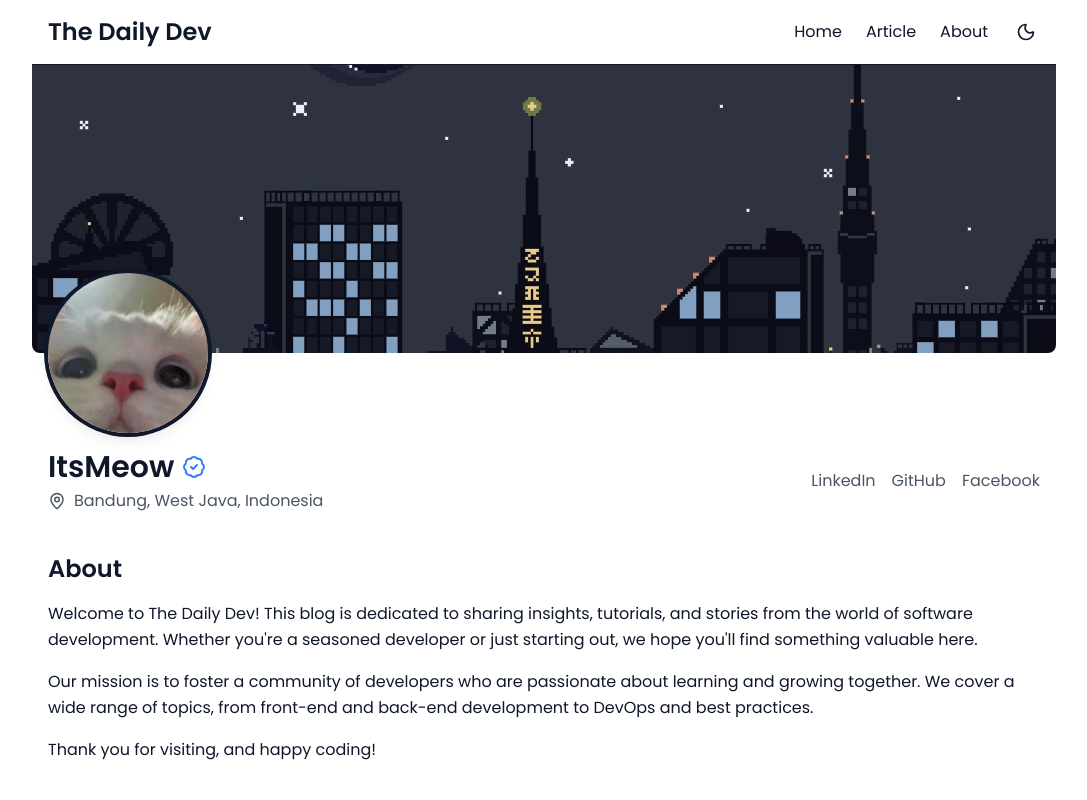
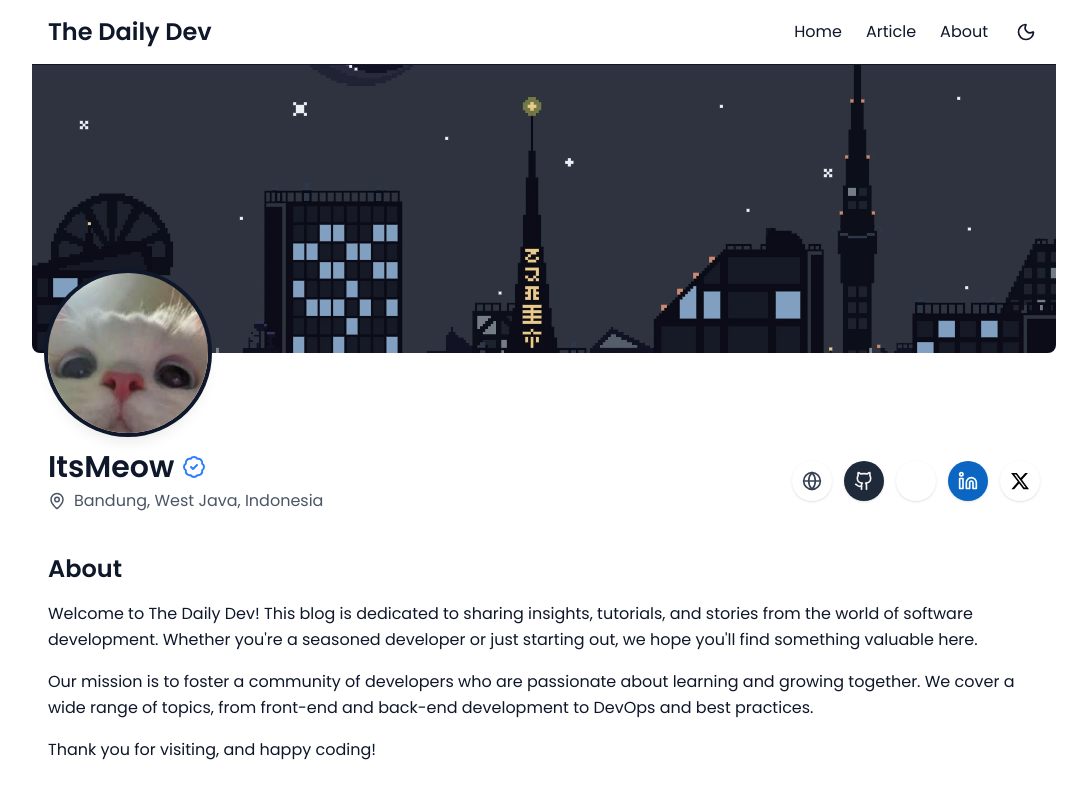
Before and after one commit to azrilpramudia/my-personal-blog, a React (Vite) app: page /about in a window 1280 px wide. Shown: the top 800 px of the page, without its empty margins (96-1183 px from the left). Built offline with nearby package versions, Linux system fonts and the light colour scheme.

Commit message:
feat: add social media icon

```diff
--- a/package.json
+++ b/package.json
@@ -15,6 +15,7 @@
     "lucide-react": "^0.554.0",
     "react": "^19.2.0",
     "react-dom": "^19.2.0",
+    "react-icons": "^5.5.0",
     "react-router-dom": "^7.9.6",
     "tailwindcss": "^4.1.17"
   },
--- a/src/components/Layout/Footer.jsx
+++ b/src/components/Layout/Footer.jsx
@@ -1,7 +1,6 @@
 const Footer = () => {
   return (
     <footer className="mt-20 text-sm text-gray-600 dark:text-gray-400 font-poppins">
-      {/* inner container identical to navbar inner container */}
       <div className="max-w-5xl mx-auto px-4 py-4 border-t border-(--nav-border-current)">
         <div className="pt-1">
           <p>© 2025 by ItsMeow. All rights reserved.</p>
--- /dev/null
+++ b/src/components/SocialIcons.jsx
@@ -0,0 +1,58 @@
+import { Globe, Facebook, Github, Linkedin } from "lucide-react";
+import { FaXTwitter } from "react-icons/fa6";
+
+const SocialIcons = () => {
+  const baseCircle =
+    "w-10 h-10 flex items-center justify-center rounded-full shadow hover:scale-110 transition-transform";
+
+  return (
+    <div className="flex items-center gap-3 mt-4 md:mt-0">
+      {/* Site */}
+      <a
+        href="https://itsmeow.tech"
+        target="_blank"
+        className={`${baseCircle} bg-white dark:bg-gray-800`}
+      >
+        <Globe size={20} className="text-gray-700 dark:text-gray-200" />
+      </a>
+
+      {/* GitHub */}
+      <a
+        href="https://github.com/azrilpramudia"
+        target="_blank"
+        className={`${baseCircle} bg-gray-800`}
+      >
+        <Github size={20} className="text-gray-100 dark:text-gray-100" />
+      </a>
+
+      {/* Facebook */}
+      <a
+        href="https://www.facebook.com/azril.pramudia.01"
+        target="_blank"
+        className={`${baseCircle} bg-white dark:bg-blue-600`}
+      >
+        <Facebook size={20} className="text-white dark:text-white" />
+      </a>
+
+      {/* LinkedIn */}
+      <a
+        href="https://www.linkedin.com/in/azril-pramudia-anugrah-202a872a6/"
+        target="_blank"
+        className={`${baseCircle} bg-[#0A66C2] text-white`}
+      >
+        <Linkedin size={20} className="text-white" />
+      </a>
+
+      {/* X (Twitter icon) */}
+      <a
+        href="https://twitter.com/azrilpramudia"
+        target="_blank"
+        className={`${baseCircle} bg-white dark:bg-black`}
+      >
+        <FaXTwitter size={20} className="text-black dark:text-white" />
+      </a>
+    </div>
+  );
+};
+
+export default SocialIcons;
--- a/src/pages/About.jsx
+++ b/src/pages/About.jsx
@@ -1,6 +1,7 @@
 import { MapPin, BadgeCheck } from "lucide-react";
 import coverImg from "../assets/background.webp";
 import profileImg from "../assets/profile.webp";
+import SocialIcons from "../components/SocialIcons";
 
 const About = () => {
   return (
@@ -41,18 +42,7 @@ const About = () => {
             </p>
           </div>
 
-          {/* Social links */}
-          <div className="flex items-center gap-4 mt-4 md:mt-0 text-gray-600 dark:text-gray-500">
-            <a href="#" className="hover:text-blue-600">
-              LinkedIn
-            </a>
-            <a href="#" className="hover:text-blue-600">
-              GitHub
-            </a>
-            <a href="#" className="hover:text-blue-600">
-              Facebook
-            </a>
-          </div>
+          <SocialIcons />
         </div>
       </div>
 
```
Also changed, not shown: 1 other file (tests, documents, lock files or other folders).
